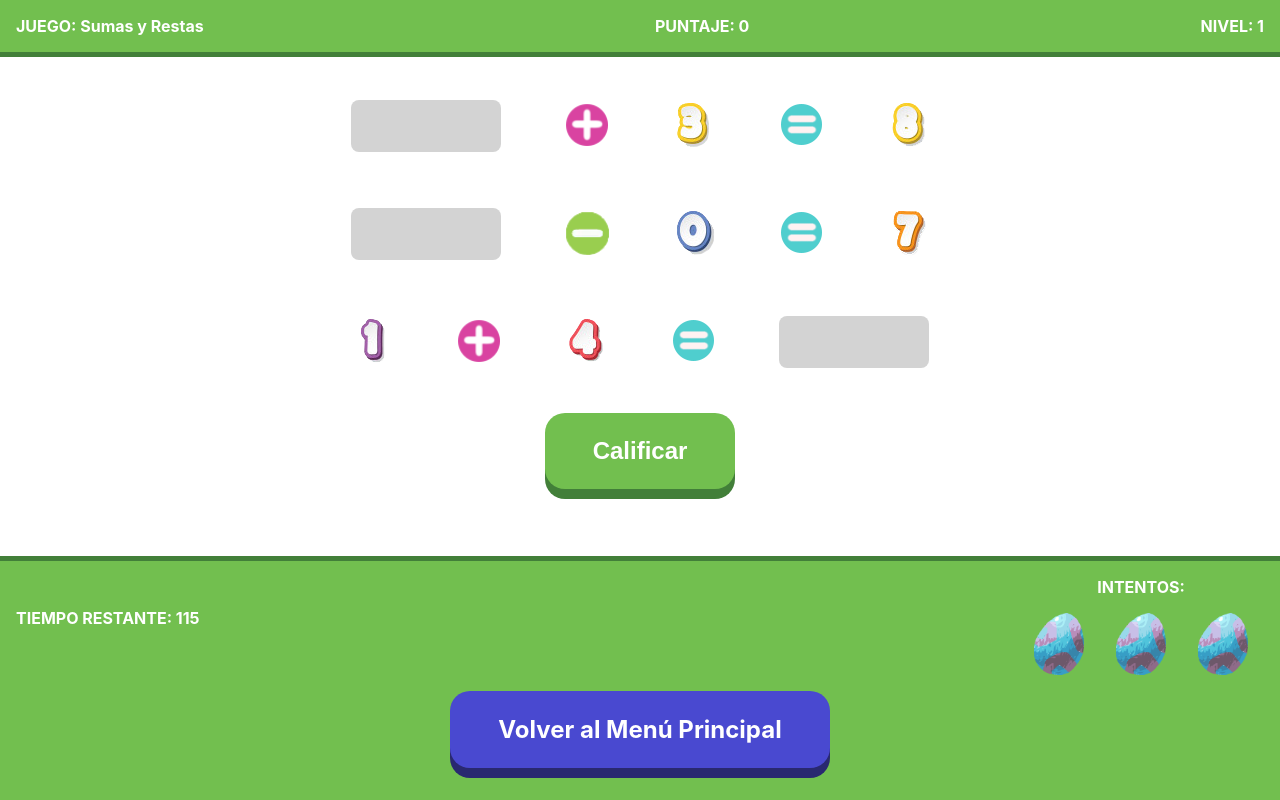
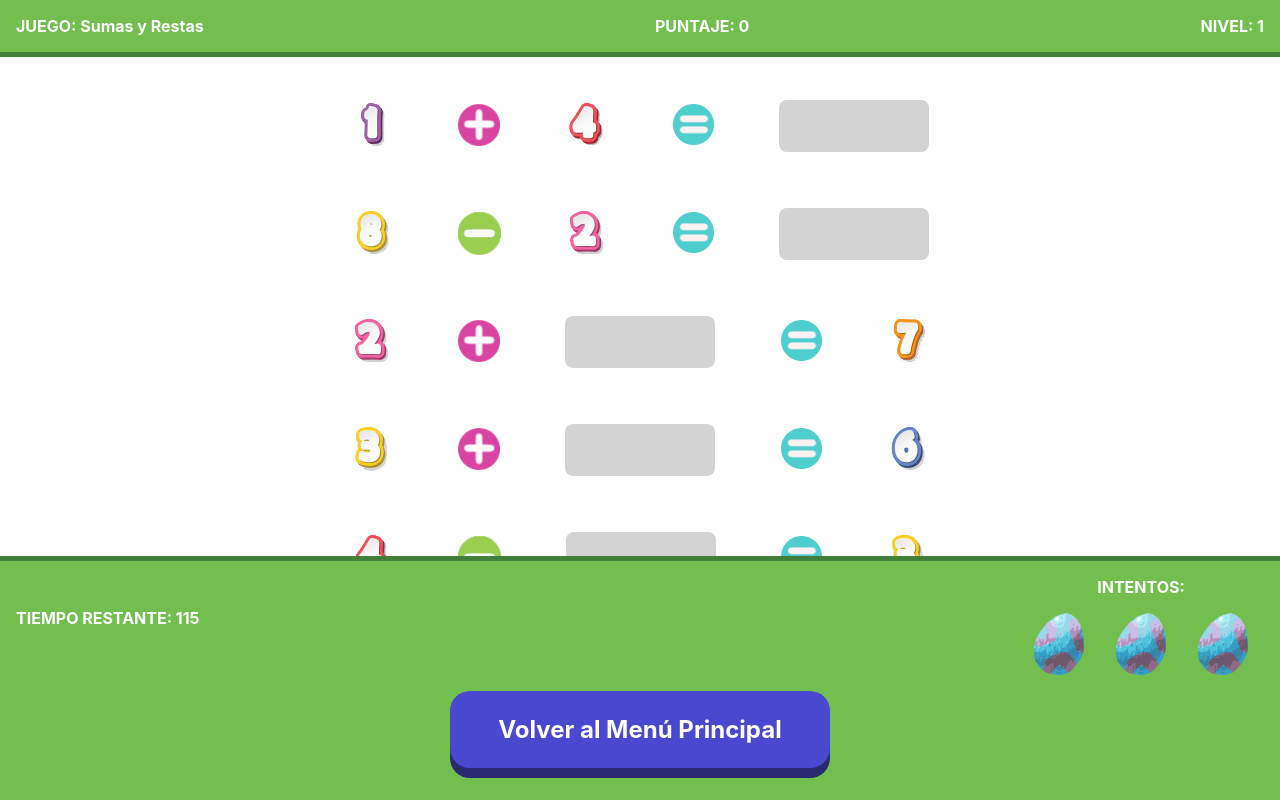
Before and after one commit to JulianFR/uade_aplicaciones_interactivas_matematicas, a React (Create React App) app: page /juegos/sumas-y-restas in a window 1280 px wide. Built offline with nearby package versions, Linux system fonts and the light colour scheme.

Commit message:
La cantidad de ejercicios es inversa a la anterior, habiendo más ejercicios fáciles que difíciles

```diff
--- a/src/SumaResta/SumaResta.component.tsx
+++ b/src/SumaResta/SumaResta.component.tsx
@@ -13,6 +13,8 @@ export default class SumaRestaComponent extends Component {
     intentos: 3,
     puntaje: 0,
     ejercicios: [
+      new SumaRestaEjercicio(),
+      new SumaRestaEjercicio(),
       new SumaRestaEjercicio(),
       new SumaRestaEjercicio(),
       new SumaRestaEjercicio()
@@ -85,7 +87,7 @@ export default class SumaRestaComponent extends Component {
           nivel++;
           intentos = 3;
           tiempo = 120;
-          for (let cantidad = 3 + this.state.nivel; cantidad > 0; cantidad--) { ejercicios.push(new SumaRestaEjercicio(nivel as JuegoNiveles)); }
+          for (let cantidad = 5 - this.state.nivel; cantidad > 0; cantidad--) { ejercicios.push(new SumaRestaEjercicio(nivel as JuegoNiveles)); }
         } else {
           alert("Ganaste pipa, tu puntuación es: " + this.state.puntaje);
         }
```
Also changed, not shown: public/logo192.png (deleted), public/logo512.png (deleted).
